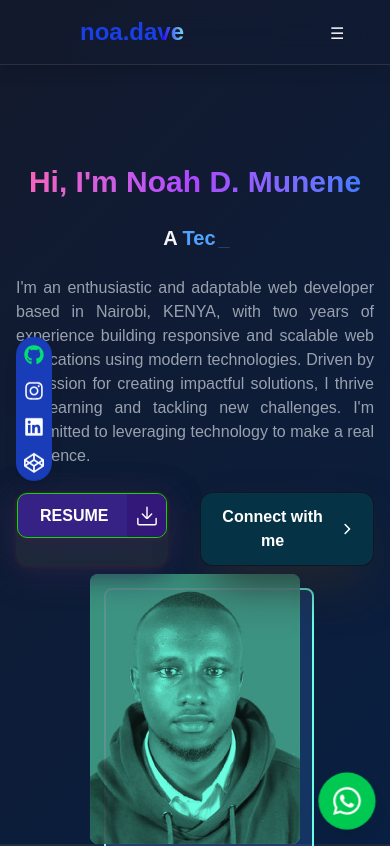
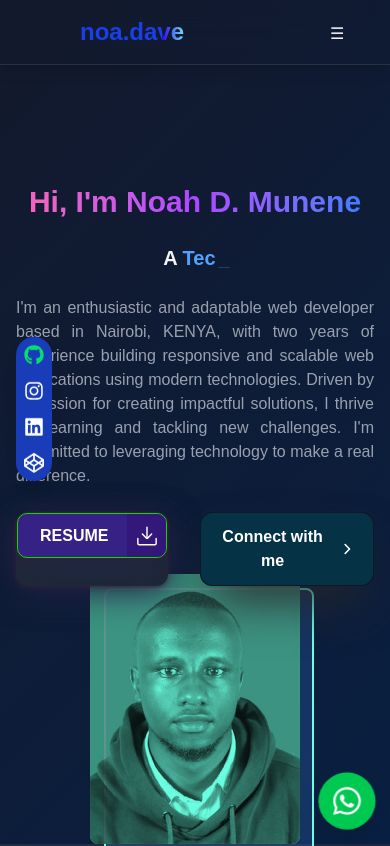
Before and after one commit to DavisNoah02/PortFolio_V1, a React (Vite) app: page / in a window 390 px wide. Shown: the top 846 px of the page. Built offline with nearby package versions, Linux system fonts and the light colour scheme.

Commit message:
..project

```diff
--- a/src/components/sections/about.jsx
+++ b/src/components/sections/about.jsx
@@ -35,7 +35,7 @@ export const About = () => {
 
 
       <RevealOnScroll>
-        <div className="text-center z-10 px-4 py-10 order-1  md:order-2">
+        <div className="text-center z-10 px-4 py-5 order-1  md:order-2">
         <h1 className="text-3xl sm:text-4xl md:text-5xl font-bold mb-6 bg-gradient-to-r from-pink-400 via-purple-500 to-blue-500 bg-clip-text text-transparent">
             Hi, I'm <span >{Bio.name}</span>
         </h1>
--- a/src/components/sections/projects.jsx
+++ b/src/components/sections/projects.jsx
@@ -19,7 +19,7 @@ const projects = [
     img: "/images/ai-imgP.png",
     alt: "Dall-e image Generator",
     desc: "An AI Image Generator, a web application that utilizes the DALL-E API to create unique and visually stunning images based on user-provided text descriptions.",
-    tech: ["React.js", "TailwindCSS", "Flask API", "Vercel", "Firebase Auth", "Firebase Storage", "Dall-e API"],
+    tech: ["Firebase Auth", "Firebase Storage","React.js", "TailwindCSS", "Flask API", "Vercel", "Dall-e API"],
     live: "imagify-ai-noa.vercel.app/",
     code: "https://github.com/DavisNoah02/DALL-E-image-generator-App.git",
     category: "Web",
@@ -30,7 +30,7 @@ const projects = [
     img: "/images/ES.png",
     alt: "DigitalMarketting Agency",
     desc: "A modern digital marketing agency site built to highlight services like SEO, branding, and social media strategy. Features include service showcases, client testimonials, and a call-to-action driven design to boost conversions.",
-    tech: ["React.js", "TailwindCSS", "vercel", "radix-ui", "Firebase Auth", "Dall-e API"],
+    tech: ["Dall-e API", "React.js", "TailwindCSS", "vercel", "radix-ui", "Firebase Auth"],
     live: "",
     code: "",
     category: "Web",
@@ -41,7 +41,7 @@ const projects = [
     img: "/images/EDU.png",
     alt: "Learning Mgt System",
     desc: "A Learning Management System (LMS), a platform designed to facilitate online education and training. It allows educators to create, manage, and deliver courses, while enabling learners to access educational content, track progress, and interact with instructors and peers.",
-    tech: ["React.js", "Context API", "TailwindCSS", "Axios", "Express.js", "Node.js", "MongoDB", "Cloudinary"],
+    tech: [ "Express.js", "Node.js", "MongoDB", "Cloudinary","React.js", "Context API", "TailwindCSS", "Axios"],
     live: "",
     code: "",
     category: "Web",
```
